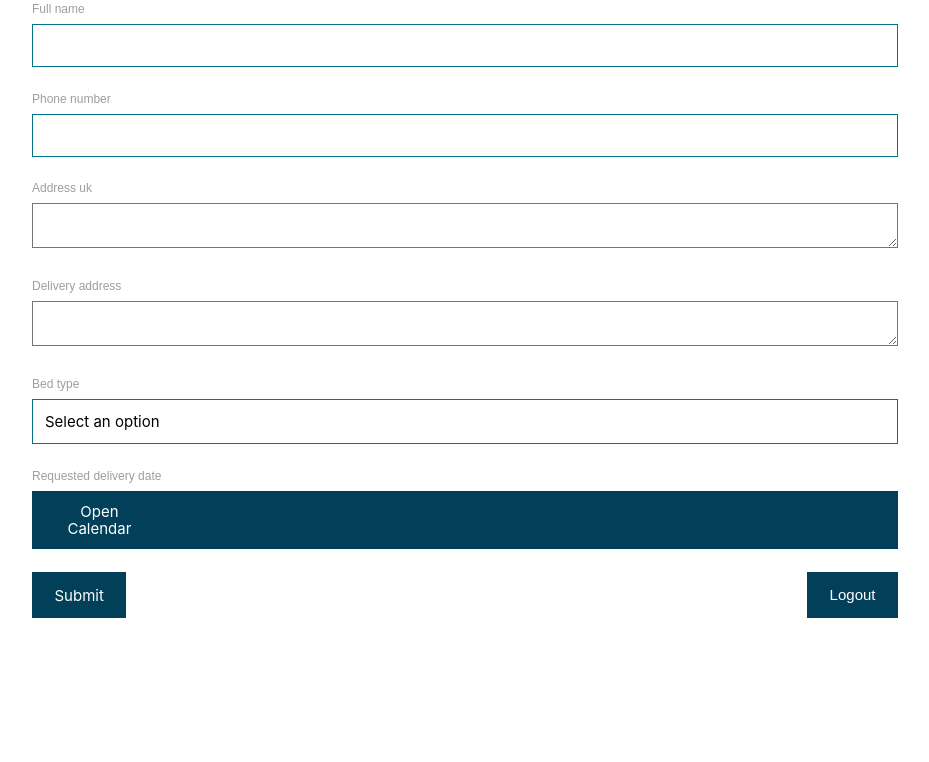
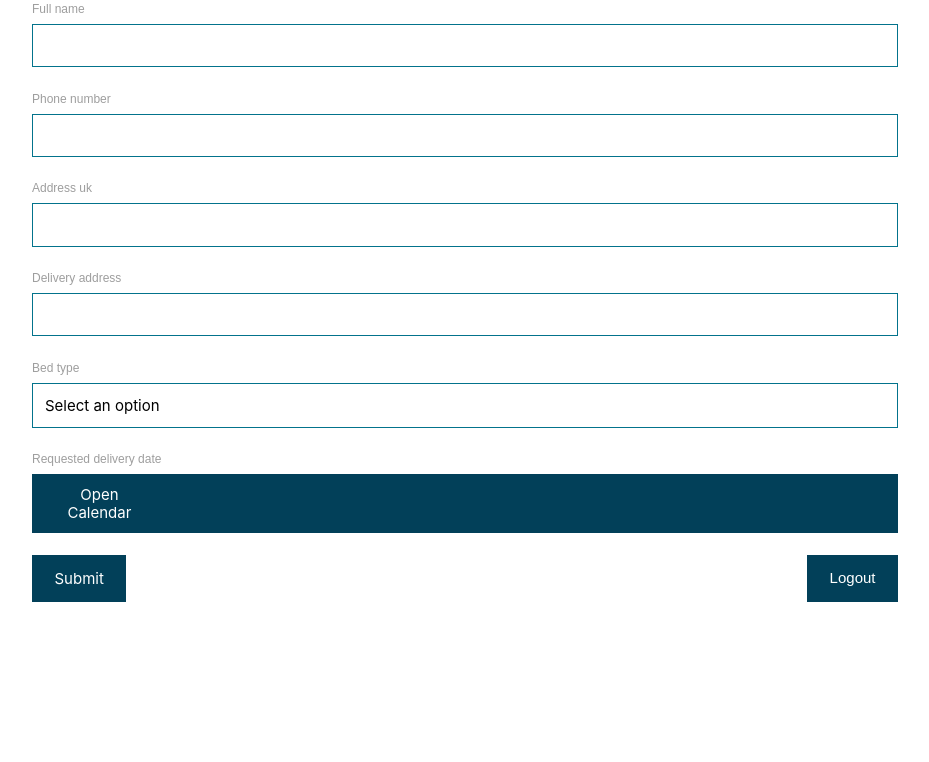
Before and after one commit to SandorGyorfi/managementportal, a Django app: page /customer_service/add_customer/ in a window 1280 px wide. Shown: the part 217-979 px from the top of the page, without its empty margins (175-1104 px from the left). Run offline with Django 3.2, Linux system fonts and the light colour scheme; the visitor is signed in with stand-in values (Sample User, id 1); some libraries are stand-ins or nearby versions.

Commit message:
Update
Css and html update in the customer_service app template.

```diff
--- a/customer_service/templates/customer_service/add_customer.html
+++ b/customer_service/templates/customer_service/add_customer.html
@@ -34,8 +34,6 @@
     </ol>
 </div>
 
-
-
 <form method="post" action="{% url 'add_customer' %}">
     {% csrf_token %}
     {% for field in form %}
@@ -45,7 +43,7 @@
             {% if field.name == "requested_delivery_date" %}
             <div class="datepicker-container">
                 <button type="button" class="open-calendar-btn" onclick="openDatepicker('{{ field.id_for_label }}');">Open Calendar</button>
-                <input type="text" class="datepicker center-align" id="{{ field.id_for_label }}" name="{{ field.name }}" value="{{ field.value|default:'' }}" required>
+                <input type="text" class="datepicker center-align white-text" id="{{ field.id_for_label }}" name="{{ field.name }}" value="{{ field.value|default:'' }}" required>
             </div>
 
             {% elif field.name == "bed_type" %}
@@ -55,7 +53,7 @@
                         <option value="{{ option_value }}">{{ option_label }}</option>
                     {% endfor %}
                 </select>
-            {% elif field.field.widget.input_type == "text" or field.field.widget.input_type == "password" %}
+            {% elif field.field.widget.input_type == "text" or field.field.widget.input_type == "password" or field.name == "delivery_address" or field.name == "address_uk" %}
                 <input id="{{ field.id_for_label }}" type="{{ field.field.widget.input_type }}" name="{{ field.name }}" required class="browser-default">
             {% else %}
                 {{ field }}
@@ -74,16 +72,10 @@
         <a href="{% url 'logout' %}" class="logout-button">Logout</a>
     </div>
 </form>
-
-
-
-
-
 {% endblock %}
 
 {% block extra_js %}
 <script src="{% static 'js/combinedService.js' %}"></script>
-
 <script>
     var elems = document.querySelectorAll('.datepicker');
     var instances = M.Datepicker.init(elems, {
@@ -94,6 +86,5 @@
         var instance = M.Datepicker.getInstance(document.getElementById(elementId));
         instance.open();
     };
-
 </script>
 {% endblock %}
```
Lines whose indentation alone changed are shown as unchanged.
